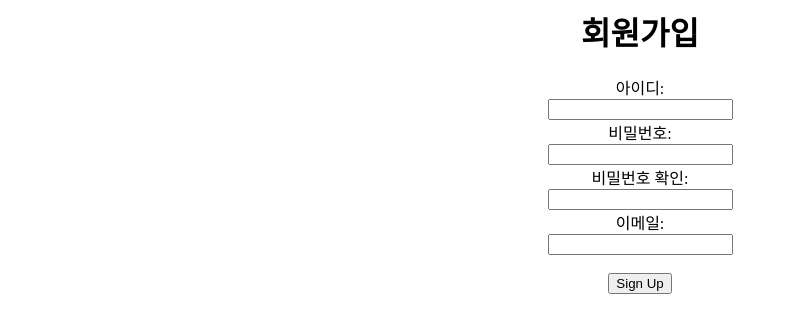
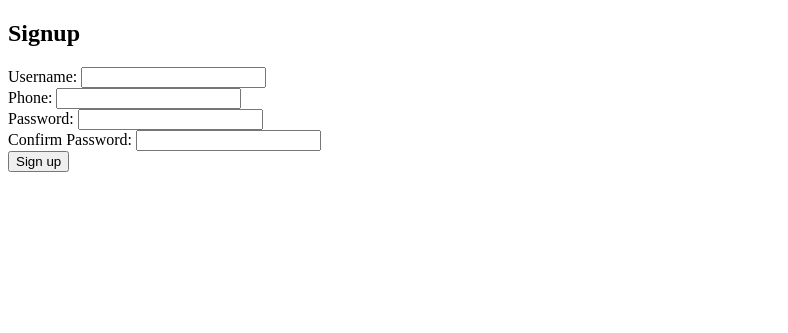
Before and after one commit to namminju/SeniorSmarkCare, a Django app: page /accounts/signup/ in a window 1280 px wide. Shown: the top 333 px of the page, without its empty margins (0-788 px from the left). Run offline with Django 5.2, Linux system fonts and the light colour scheme; some libraries are stand-ins or nearby versions.

Commit message:
[BE] 회원가입 API 통신 제외 구현 완료
ERD에 있는 대로 유저 엔티티 설정 완료 했고 회원가입 하면 메인 화면으로 redirect 됨 flutter에 보내기 위해서 api 통신하는 거만 이제 구현하면 회원가입은 될 것 같음

```diff
--- a/backend/accounts/templates/signup.html
+++ b/backend/accounts/templates/signup.html
@@ -1,20 +1,29 @@
-{% load bootstrap4 %} {% block content %}
-<div class="wrapper" style="text-align: center">
-  <h1>회원가입</h1>
-  <form method="POST">
-    {% csrf_token %} 아이디: <br />
-    <input name="username" type="text" />
-    <br />
-    비밀번호: <br />
-    <input name="password1" type="password" />
-    <br />
-    비밀번호 확인: <br />
-    <input name="password2" type="password" />
-    <br />
-    이메일: <br />
-    <input name="email" type="email" />
-    <br /><br />
-    <input type="submit" class="btn btn-primary" value="Sign Up" />
-  </form>
-</div>
-{% endblock %}
+<!-- signup.html -->
+<!DOCTYPE html>
+<html>
+  <head>
+    <title>Signup</title>
+  </head>
+  <body>
+    <h2>Signup</h2>
+    <form method="post">
+      {% csrf_token %}
+      <label for="userName">Username:</label>
+      <input type="text" name="userName" required /><br />
+
+      <label for="userPhone">Phone:</label>
+      <input type="text" name="userPhone" required /><br />
+
+      <label for="password1">Password:</label>
+      <input type="password" name="password1" required /><br />
+
+      <label for="password2">Confirm Password:</label>
+      <input type="password" name="password2" required /><br />
+
+      <button type="submit">Sign up</button>
+    </form>
+    {% if error %}
+    <p style="color: red">{{ error }}</p>
+    {% endif %}
+  </body>
+</html>
--- a/backend/accounts/views.py
+++ b/backend/accounts/views.py
@@ -1,20 +1,39 @@
 from django.shortcuts import render, redirect
-from django.contrib import auth
-from django.contrib.auth import login, authenticate
-from django.contrib.auth.models import User
-from django.contrib.auth.forms import UserCreationForm
+from django.contrib.auth import login
+from .models import User
+from django.core.validators import RegexValidator
+from django.core.exceptions import ValidationError, ObjectDoesNotExist
 
 def signup(request):
     if request.method == 'POST':
-        if request.POST['password1'] == request.POST['password2']:
+        userName = request.POST.get('userName')
+        userPhone = request.POST.get('userPhone')
+        password1 = request.POST.get('password1')
+        password2 = request.POST.get('password2')
+
+        if not userName or not userPhone or not password1 or not password2:
+            return render(request, 'signup.html', {'error': "All fields are required."})
+
+        if password1 != password2:
+            return render(request, 'signup.html', {'error': "Passwords don't match"})
+
+        # Validate phone number
+        phone_validator = RegexValidator(regex=r'^01[0-9]{8,9}$', message='Enter a valid phone number')
+        try:
+            phone_validator(userPhone)
+        except ValidationError as e:
+            return render(request, 'signup.html', {'error': e.message})
+
+        # Create user
+        try:
             user = User.objects.create_user(
-                username = request.POST['username'],
-                password = request.POST['password1'],
-                email = request.POST['email'],
+                userName=userName,
+                userPhone=userPhone,
+                password=password1,
             )
-            auth.login(request, user)
+            login(request, user)
             return redirect('/')
-        return render(request, 'signup.html')
-    else:
-        form = UserCreationForm
-        return render(request, 'signup.html', {'form':form})
+        except Exception as e:
+            return render(request, 'signup.html', {'error': str(e)})
+
+    return render(request, 'signup.html')
--- a/backend/holott/templates/mypage.html
+++ b/backend/holott/templates/mypage.html
@@ -6,6 +6,6 @@
   <body>
     마이페이지 조회 화면
     <br />
-    이름 : {{ user.username }}
+    이름 : {{ user.userName }}
   </body>
 </html>
```
Also changed, not shown: backend/db.sqlite3.
